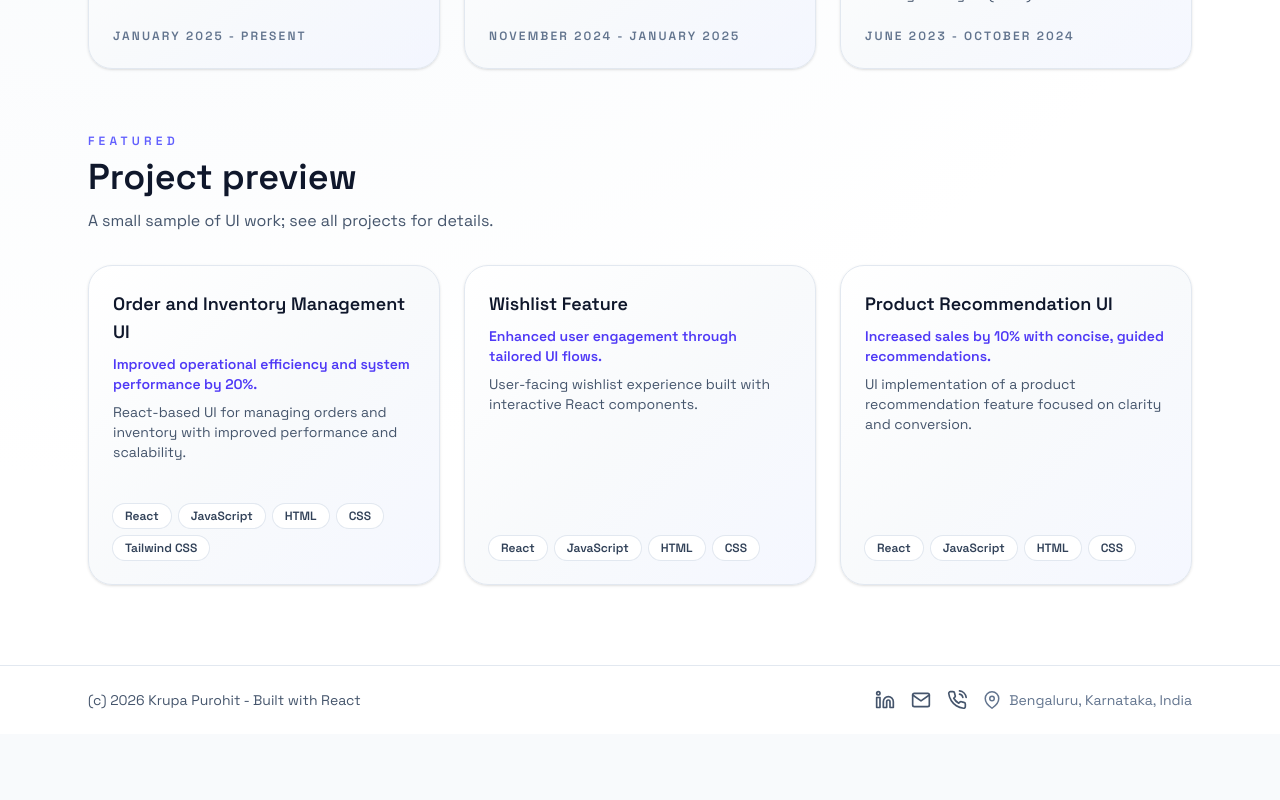
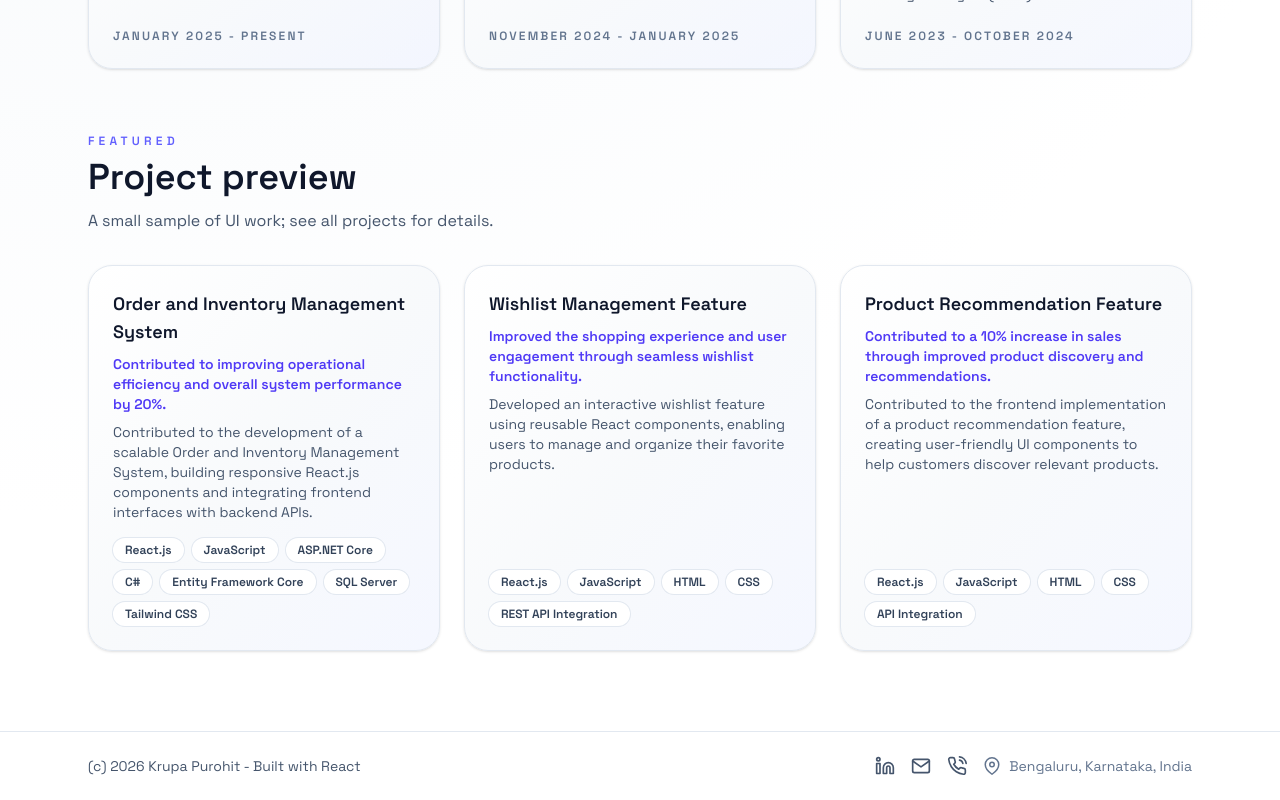
Before and after one commit to krupspurohit/krupspurohit.github.io, a React (Vite) app: page / in a window 1280 px wide. Shown: the part 1143-1943 px from the top of the page. Before the commit the page ends 1877 px from the top, so only its background shows below. Built offline with nearby package versions, Linux system fonts and the light colour scheme.

Commit message:
Refine project details in content.js
Updated project titles and descriptions for clarity and detail. Enhanced technology stacks and impact statements for better representation.

```diff
--- a/src/data/content.js
+++ b/src/data/content.js
@@ -60,26 +60,50 @@ export const experiences = [
 
 export const projects = [
   {
-    title: 'Order and Inventory Management UI',
+    title: 'Order and Inventory Management System',
     description:
-      'React-based UI for managing orders and inventory with improved performance and scalability.',
-    tech: ['React', 'JavaScript', 'HTML', 'CSS', 'Tailwind CSS'],
-    impact: 'Improved operational efficiency and system performance by 20%.',
+      'Contributed to the development of a scalable Order and Inventory Management System, building responsive React.js components and integrating frontend interfaces with backend APIs.',
+    tech: [
+      'React.js',
+      'JavaScript',
+      'ASP.NET Core',
+      'C#',
+      'Entity Framework Core',
+      'SQL Server',
+      'Tailwind CSS',
+    ],
+    impact:
+      'Contributed to improving operational efficiency and overall system performance by 20%.',
   },
   {
-    title: 'Wishlist Feature',
-    description: 'User-facing wishlist experience built with interactive React components.',
-    tech: ['React', 'JavaScript', 'HTML', 'CSS'],
-    impact: 'Enhanced user engagement through tailored UI flows.',
+    title: 'Wishlist Management Feature',
+    description:
+      'Developed an interactive wishlist feature using reusable React components, enabling users to manage and organize their favorite products.',
+    tech: [
+      'React.js',
+      'JavaScript',
+      'HTML',
+      'CSS',
+      'REST API Integration',
+    ],
+    impact:
+      'Improved the shopping experience and user engagement through seamless wishlist functionality.',
   },
   {
-    title: 'Product Recommendation UI',
+    title: 'Product Recommendation Feature',
     description:
-      'UI implementation of a product recommendation feature focused on clarity and conversion.',
-    tech: ['React', 'JavaScript', 'HTML', 'CSS'],
-    impact: 'Increased sales by 10% with concise, guided recommendations.',
+      'Contributed to the frontend implementation of a product recommendation feature, creating user-friendly UI components to help customers discover relevant products.',
+    tech: [
+      'React.js',
+      'JavaScript',
+      'HTML',
+      'CSS',
+      'API Integration',
+    ],
+    impact:
+      'Contributed to a 10% increase in sales through improved product discovery and recommendations.',
   },
-]
+];
 
 export const contactLinks = {
   email: 'krupapurohit84259@gmail.com',
```
